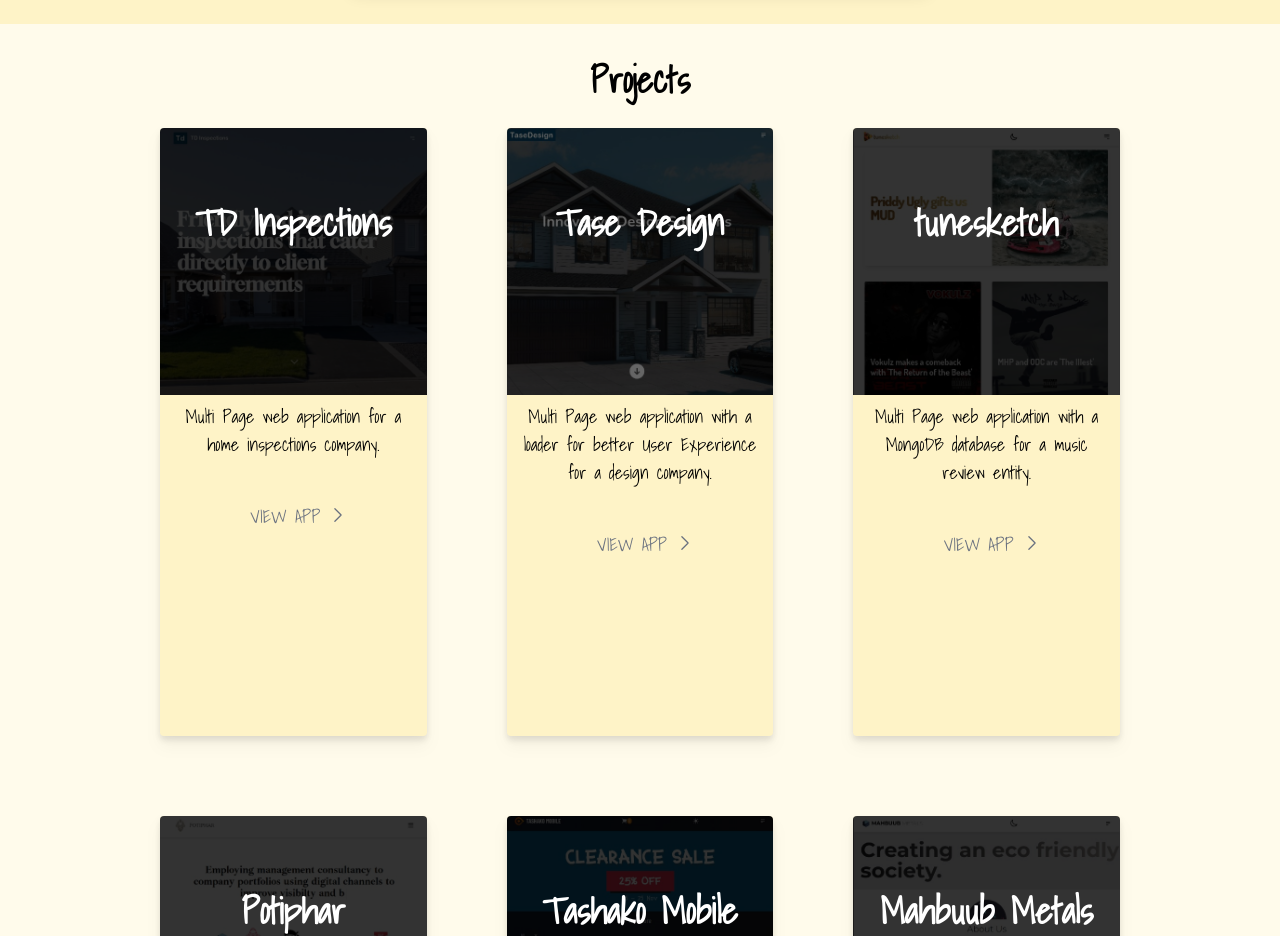
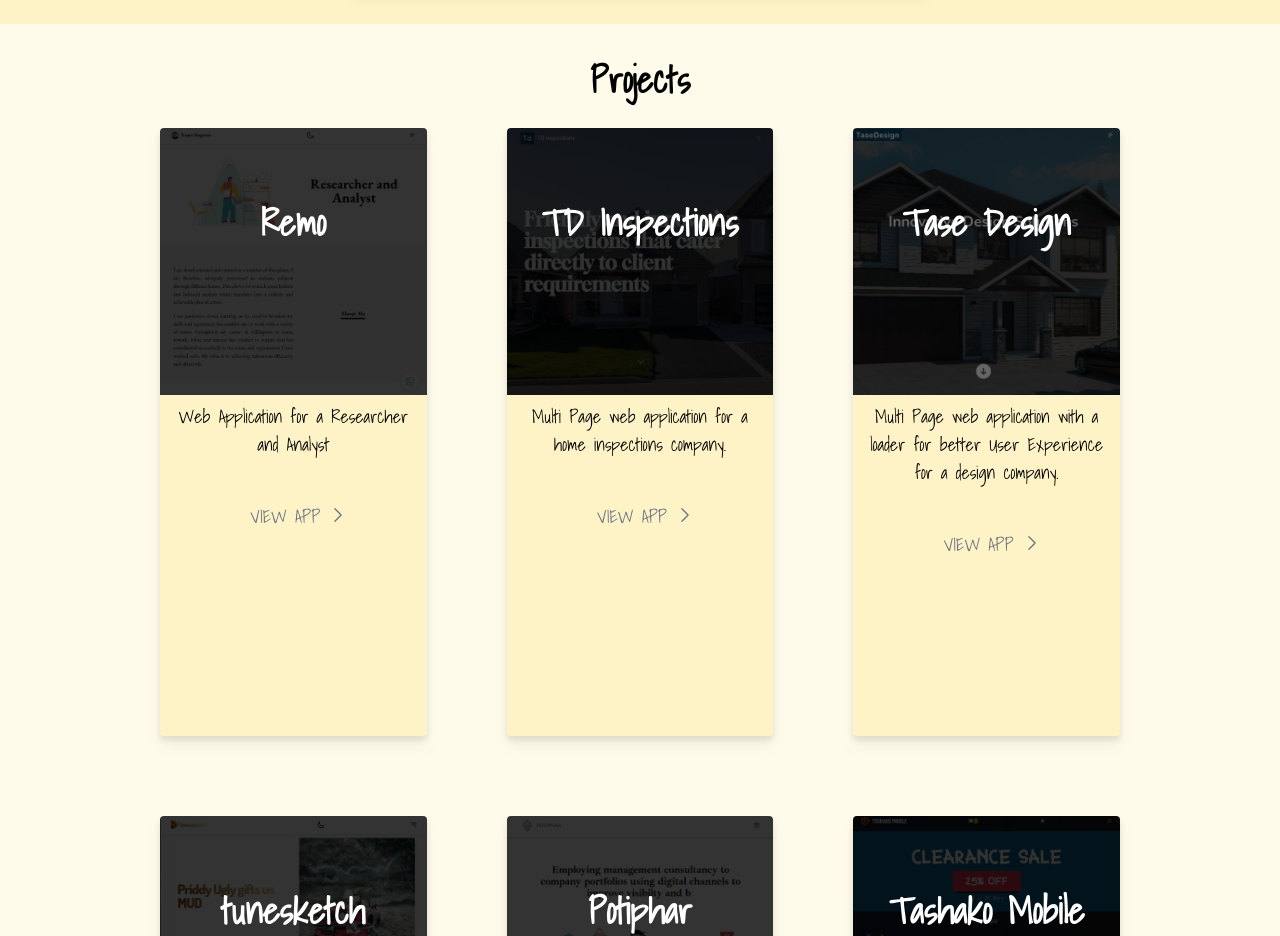
Before and after one commit to abu-git/sam-cv, a Next.js app: page / in a window 1280 px wide. Shown: the part 1380-2316 px from the top of the page. Built offline with nearby package versions, Linux system fonts and the light colour scheme.

Commit message:
remo added

```diff
--- a/components/Projects.js
+++ b/components/Projects.js
@@ -8,6 +8,36 @@ function Projects() {
         <div className='bg-amber-50 text-black dark:bg-black dark:text-white px-10 md:px-20 lg:px-40 py-9'>
             <h3 className='text-4xl font-semibold text-center'>Projects</h3>
             <main className='mt-7 grid grid-cols-1 md:grid-cols-2 lg:grid-cols-3 gap-8 md:gap-20'>
+                <a target='_blank' href='https://www.remomogatosi.com/' rel='noreferrer'>
+                    <div className='flex flex-col cursor-pointer bg-amber-100 dark:bg-stone-800 rounded drop-shadow-lg overflow-hidden h-[32rem] lg:h-[38rem]'>
+                        <div className='relative'>
+                            <Image
+                                width={433}
+                                height={433}
+                                alt="Remo Mogatosi"
+                                src="/remo.jpg"
+                                className='brightness-[0.2] w-full'
+                            />
+                            <div className='absolute -mt-36 md:-mt-48 w-full'>
+                                <h4 className='brightness-100 font-bold text-4xl text-white px-5 text-center'>Remo</h4>
+                            </div>
+                        </div>
+                        <div className='flex flex-col justify-between'>
+                            <span className='text-lg px-3 py-2 text-center'>
+                                Web Application for a Researcher and Analyst
+                            </span>
+                            <button className='flex justify-center pt-9 pb-4 pl-3 text-md lg:text-lg text-gray-500 dark:text-gray-500'>
+                                <h4>VIEW APP</h4>
+                                <span>
+                                    <svg xmlns="http://www.w3.org/2000/svg" fill="none" viewBox="0 0 24 24" strokeWidth="1.5" stroke="currentColor" className="pl-2 pb-1 w-7 h-7">
+                                        <path strokeLinecap="round" strokeLinejoin="round" d="M8.25 4.5l7.5 7.5-7.5 7.5" />
+                                    </svg>
+                                </span>
+                            </button>
+                        </div>
+                    </div>
+                </a>
+
                 <a target='_blank' href='https://www.td-inspections.com/' rel='noreferrer'>
                     <div className='flex flex-col cursor-pointer bg-amber-100 dark:bg-stone-800 rounded drop-shadow-lg overflow-hidden h-[32rem] lg:h-[38rem]'>
                         <div className='relative'>
```
Also changed, not shown: public/remo.jpg (added).
